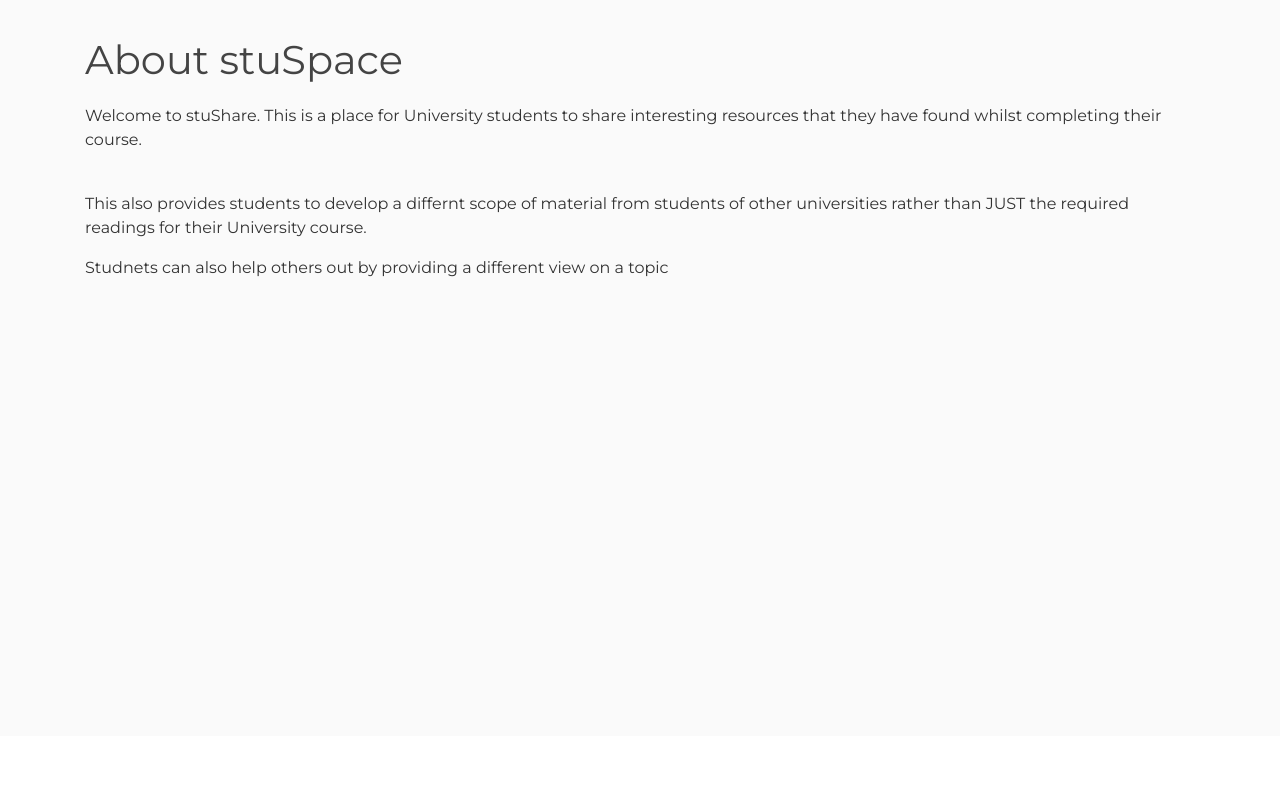
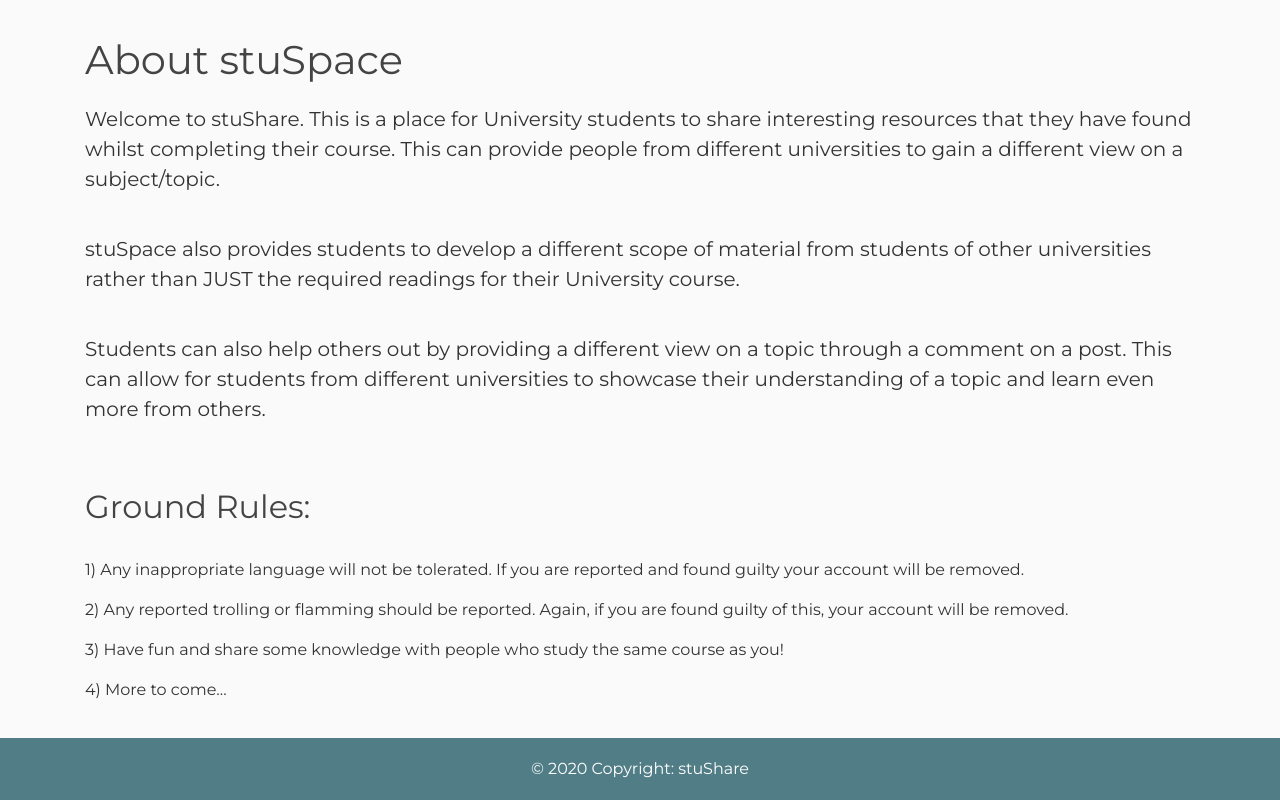
Before and after one commit to JamieSear/stuShare, a Django app: page /about/ in a window 1280 px wide. Shown: the part 64-864 px from the top of the page. Before the commit the page ends 341 px from the top, so only its background shows below. Run offline with Django 3.2, Linux system fonts and the light colour scheme; some libraries are stand-ins or nearby versions; some web fonts are replaced.

Commit message:
added footer and content to about page

```diff
--- a/share/static/share/main.css
+++ b/share/static/share/main.css
@@ -166,3 +166,18 @@ body {
   .btn-info {
     background-color: #428bca;
   }
+
+  /* About page */
+  .about-p{
+    font-size: 20px;
+  }
+
+  /* Footer */
+  .footer-edit{
+    width: 100%;
+    text-align: center;
+    color: #ffffff;
+    margin-top: 20px;
+    background-color: #517e86;
+    padding: 3px;
+  }
--- a/share/templates/share/about.html
+++ b/share/templates/share/about.html
@@ -3,14 +3,21 @@
 
     <h1 class="title-text">About stuSpace</h1>
 
-    <p class="mb-3">Welcome to stuShare. This is a place for University students to share interesting resources that they have
-        found whilst completing their course.</p>
+    <p class="about-p">Welcome to stuShare. This is a place for University students to share interesting resources that they have found whilst completing their course. This can provide people from different universities to gain a different view on a subject/topic.</p>
         <br/>
 
-        <p>This also provides students to develop a differnt scope of material from students of other universities rather than JUST the required readings for their University course.</p>
+        <p class="about-p">stuSpace also provides students to develop a different scope of material from students of other universities rather than JUST the required readings for their University course.</p>
 
-        <p>Studnets can also help others out by providing a different view on a topic</p>
+        <br/>
+        <p class="about-p">Students can also help others out by providing a different view on a topic through a comment on a post. This can allow for students from different universities to showcase their understanding of a topic and learn even more from others.</p>
 
+        <br/><br/>
+        <h2>Ground Rules:</h2>
+        <br>
+        <p>1) Any inappropriate language will not be tolerated. If you are reported and found guilty your account will be removed.</p>
+        <p>2) Any reported trolling or flamming should be reported. Again, if you are found guilty of this, your account will be removed.</p>
+        <p>3) Have fun and share some knowledge with people who study the same course as you!</p>
+        <p>4) More to come...</p>
 
 
 {% endblock content %}
--- a/share/templates/share/base.html
+++ b/share/templates/share/base.html
@@ -73,6 +73,14 @@
           </div> -->
         </div>
       </main>
+      <footer class="footer-edit page-footer font-small blue">
+
+        <!-- Copyright -->
+        <div class="footer-copyright text-center py-3">© 2020 Copyright: stuShare
+        </div>
+        <!-- Copyright -->
+
+      </footer>
     <!-- Optional JavaScript -->
     <!-- jQuery first, then Popper.js, then Bootstrap JS -->
     <script src="https://code.jquery.com/jquery-3.2.1.slim.min.js" integrity="sha384-KJ3o2DKtIkvYIK3UENzmM7KCkRr/rE9/Qpg6aAZGJwFDMVNA/GpGFF93hXpG5KkN" crossorigin="anonymous"></script>
```
